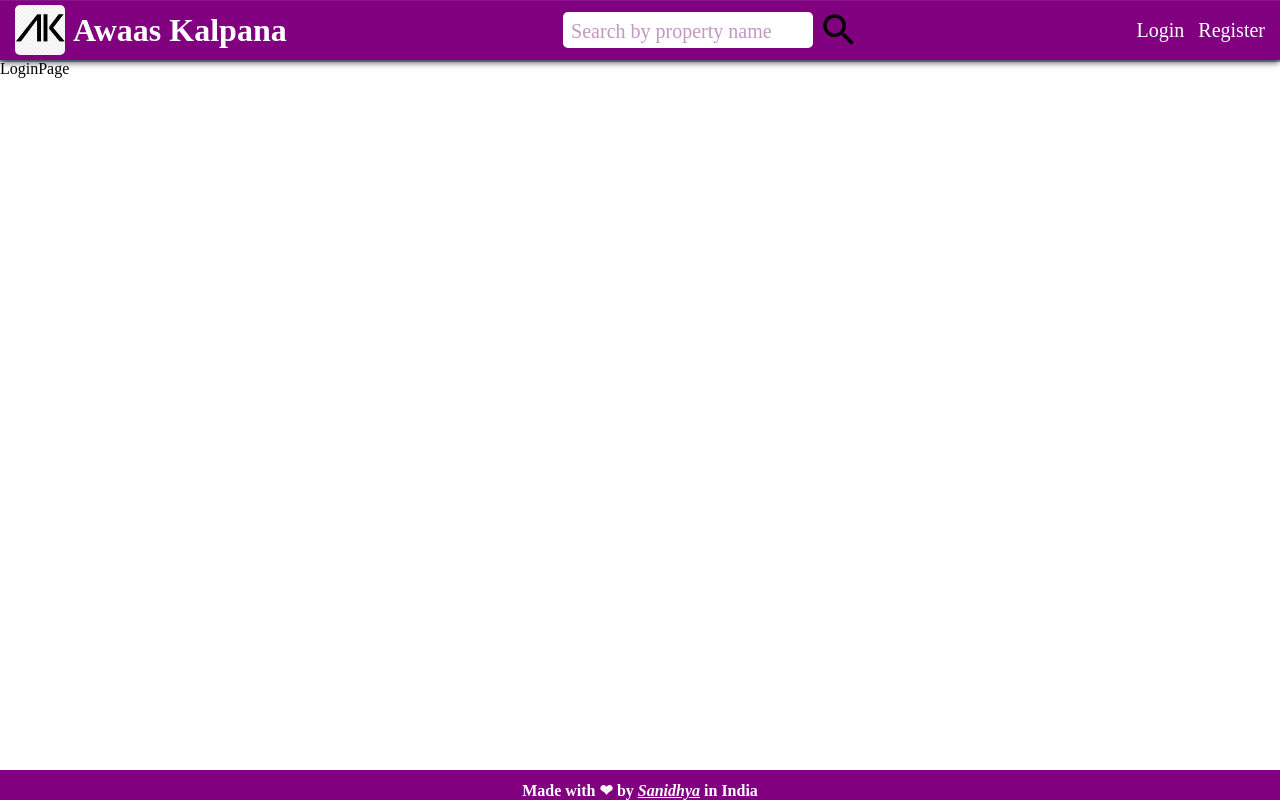
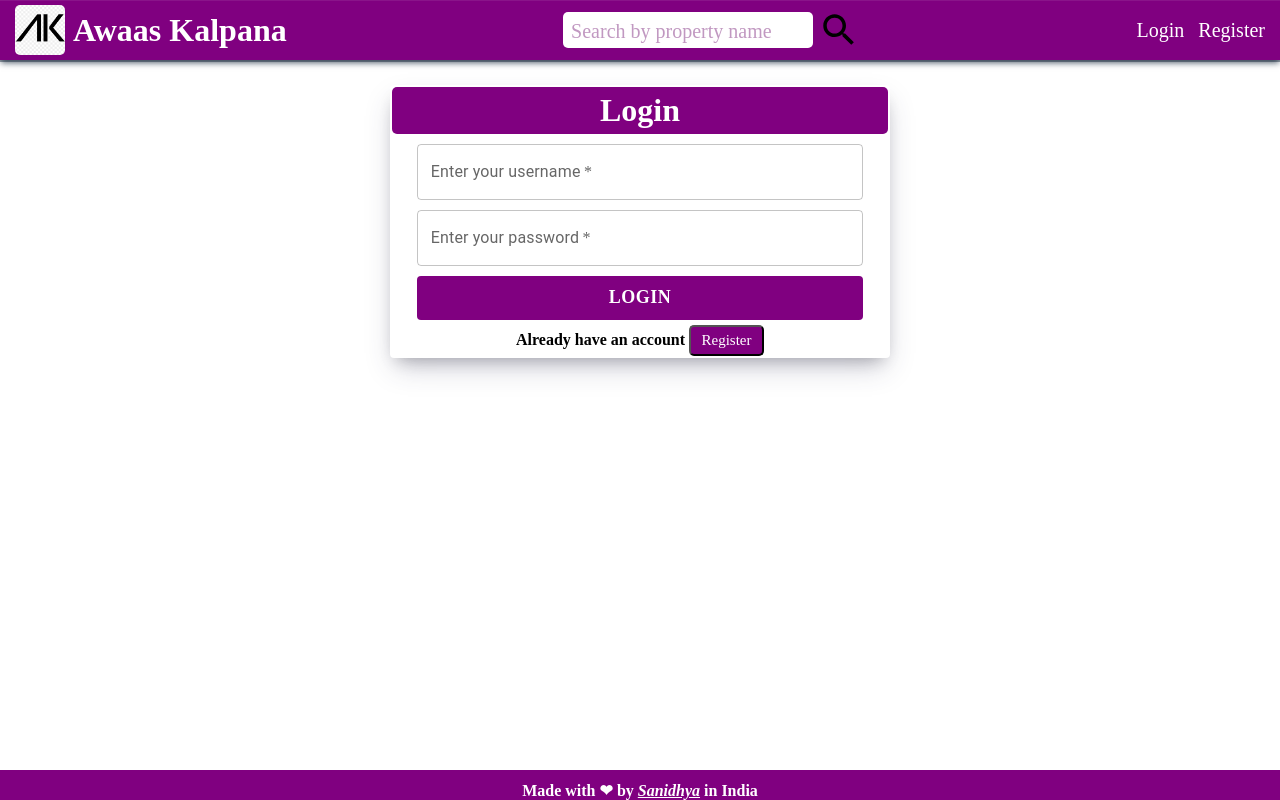
Before and after one commit to sanidhiya-khandelwal/Awaas-Kalpana, a React (Vite) app: page /login in a window 1280 px wide. Built offline with nearby package versions, Linux system fonts and the light colour scheme.

Commit message:
feat: user login

```diff
--- a/package.json
+++ b/package.json
@@ -16,6 +16,7 @@
     "@mui/material": "^5.14.10",
     "axios": "^1.5.0",
     "dotenv": "^16.3.1",
+    "jsonwebtoken": "^9.0.2",
     "notistack": "^3.0.1",
     "react": "^18.2.0",
     "react-dom": "^18.2.0",
--- a/src/pages/LoginPage.jsx
+++ b/src/pages/LoginPage.jsx
@@ -1,8 +1,108 @@
 import React from 'react'
+import { Button, FormControl, TextField } from '@mui/material'
+import alert from '../utility/alert';
+import { Navigate } from 'react-router-dom';
 
 const LoginPage = () => {
+    const [redirect, setRedirect] = React.useState(false)
+
+    const username = React.useRef();
+    const password = React.useRef();
+
+    const handleSubmit = async (ev) => {
+        ev.preventDefault();
+        const usernameVal = username.current.value;
+        const passwordVal = password.current.value;
+
+        const usernameFormat = /^[A-Za-z][A-Za-z0-9_]{1,29}$/
+        const passwordFormat = /^(?=.*[a-z])(?=.*[A-Z])(?=.*\d)(?=.*[@$!%*?&])[A-Za-z\d@$!%*?&]{8,}$/;
+
+
+        if (usernameVal.length < 3 || usernameVal.length > 30) {
+            alert('Username should be greater than 2 and less than equals 30 characters', 'error')
+            return
+        }
+        if (!usernameFormat.test(usernameVal)) {
+            alert('Invalid username! first character should be alphabet [A-Za-z] and other characters can be alphabets, numbers or an underscore so, [A-Za-z0-9_].', 'error')
+            return;
+        }
+        if (!passwordFormat.test(passwordVal)) {
+            alert('password should have minimum of eight characters, at least one uppercase letter, one lowercase letter, one number and one special character:', 'error')
+            return
+        }
+
+        const response = await fetch(`${import.meta.env.VITE_BASE_URL}/api/v1/auth/login`, {
+            method: "POST",
+            headers: {
+                'Content-Type': 'application/json'
+            },
+            body: JSON.stringify({
+                username: usernameVal,
+                password: passwordVal
+            }),
+            credentials: 'include'
+        })
+        if (response.ok) {
+            const data = await response.json();
+            alert('Logged In', 'success')
+            setRedirect(true)
+        }
+        else {
+            const data = await response.json()
+            alert(data, 'error')
+        }
+    }
+    if (redirect) {
+        return <Navigate to={'/'} />
+    }
     return (
-        <div>LoginPage</div>
+        <div className="register-page">
+            <div className="register-container">
+                <div className="register-form">
+                    <h1>Login</h1>
+                    <form onSubmit={handleSubmit} fullWidth>
+                        <TextField id="outlined-basic"
+                            label="Enter your username"
+                            variant="outlined"
+                            type='text'
+                            style={{
+                                marginBottom: '10px',
+                                width: '90%'
+                            }}
+                            inputRef={username}
+                            required
+                            autoComplete='true'
+                        />
+                        <TextField id="outlined-basic"
+                            label="Enter your password"
+                            variant="outlined"
+                            type='password'
+                            style={{
+                                marginBottom: '10px',
+                                width: '90%'
+                            }}
+                            inputRef={password}
+                            required
+                            autoComplete='true'
+                        />
+                        <Button
+                            type='submit'
+                            color="secondary"
+                            style={{
+                                width: '90%',
+                                backgroundColor: '#800080',
+                                color: 'white',
+                                marginBottom: '5px',
+                                fontWeight: 900,
+                                fontFamily: 'cursive',
+                                fontSize: '18px'
+                            }}
+                        >Login</Button>
+                        <h4>Already have an account <button className='customizedButton'>Register</button></h4>
+                    </form>
+                </div>
+            </div>
+        </div>
     )
 }
 
```
Also changed, not shown: 1 other file (tests, documents, lock files or other folders).
